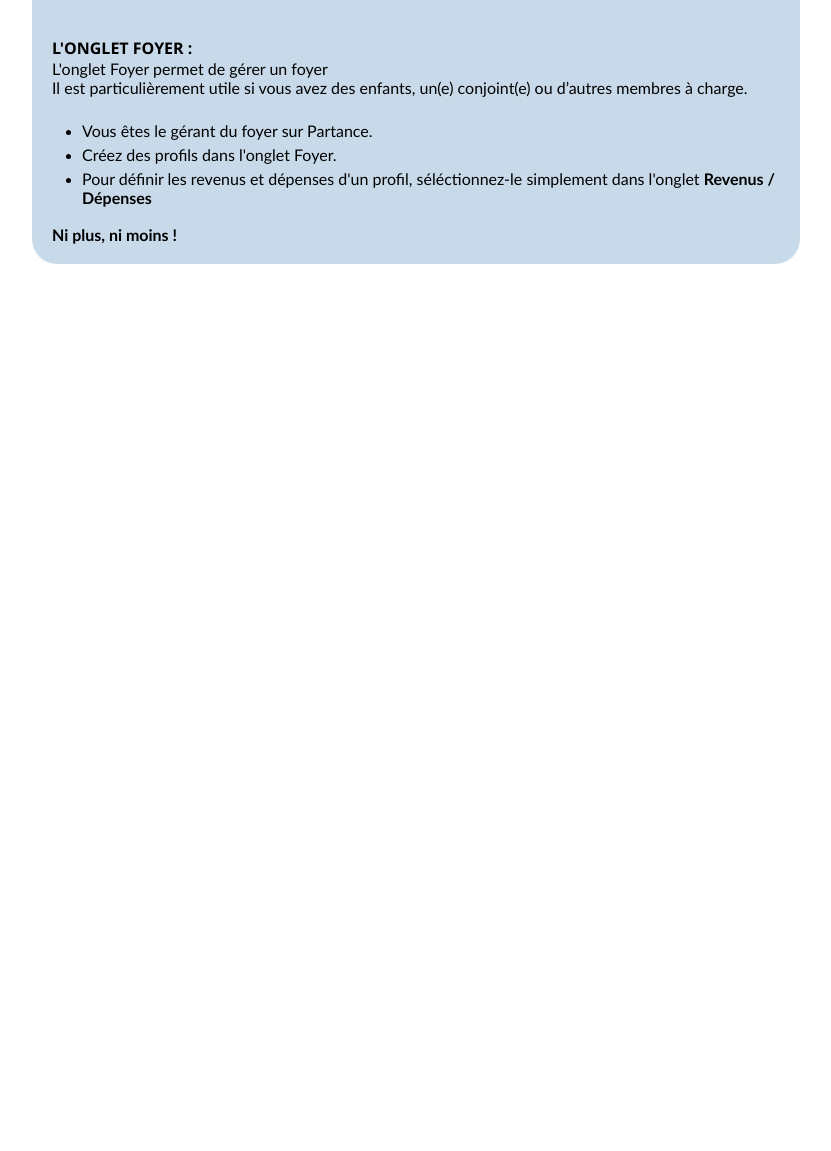
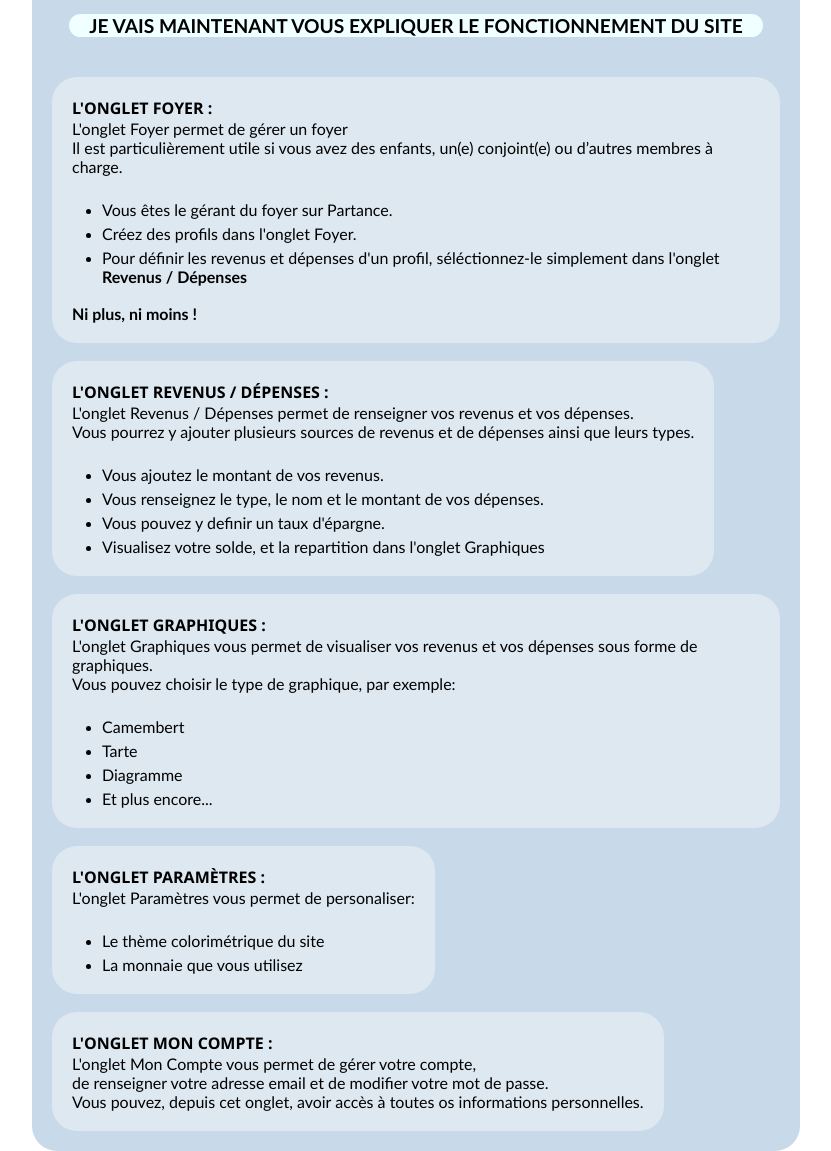
Before and after one commit to EDIT2CODE/Partance, a plain HTML site: page index.html in a window 1280 px wide. Shown: the part 680-1831 px from the top of the page, without its empty margins (224-1055 px from the left). Before the commit the page ends 944 px from the top, so only its background shows below. Drawn offline with Linux system fonts and the light colour scheme.

Commit message:
index exp

```diff
--- a/CSS/styles.css
+++ b/CSS/styles.css
@@ -68,6 +68,14 @@ main h2{
     margin-right: 20%;
 }
 
+.lightbg{
+    background-color: rgb(221, 232, 241);
+    border-radius: 25px;
+    text-align: left;
+    padding: 20px;
+    width: fit-content;
+}
+
 .midpage label{
     font-family: 'Gill Sans', 'Gill Sans MT', Calibri, 'Trebuchet MS', sans-serif;
     text-transform: uppercase;
@@ -120,7 +128,9 @@ main h2{
     margin-bottom: 40px;
     background-color: azure;
     border-radius: 25px;
-    width: auto;
+    display: inline-block;
+    width: fit-content;
+    padding: 0 20px;
 }
 
 p{
--- a/index.html
+++ b/index.html
@@ -26,6 +26,7 @@
                 sans besoins d'accès à votre compte.</p>
 
             <div>
+                <article class="lightbg">
                     <p>Partance va vous servir à gérer vos dépenses en fonction de votre revenu <strong>et ce, gratuitement !</strong> <br>
                     (avec quelques publicités sur les côtés de vos écrans)</p>
 
@@ -61,14 +62,14 @@
                     <p>Je suis le <strong>seul développeur</strong> du projet. Je vous remercie donc d'être indulgent et, si besoin, de m'envoyer vos <br>
                     suggestions ou signalements de bug par mail (dans l'onglet Contact). <strong>Merci d'avance !</strong>
                     </p>
-
+                </article>
                 <br>
                 <br>
 
                 <div>
                     <p class="upperP">je vais maintenant vous expliquer le fonctionnement du site</p>
 
-                    <article>
+                    <article class="lightbg">
                         <h5>L'onglet Foyer :</h5>
 
                         <p>L'onglet Foyer permet de gérer un foyer<br>
@@ -89,6 +90,81 @@
                             <p><strong>Ni plus, ni moins !</strong></p>
                         </p>
                     </article>
+                    <br>
+                    <article class="lightbg">
+                        <h5>L'onglet Revenus / Dépenses :</h5>
+
+                        <p>
+                            L'onglet Revenus / Dépenses permet de renseigner vos revenus et vos dépenses. <br>
+                            Vous pourrez y ajouter plusieurs sources de revenus et de dépenses ainsi que leurs types. <br>
+                            <br>
+                        <ul>
+                            <li>
+                                <p>Vous ajoutez le montant de vos revenus.</p>
+                            </li>
+                            <li>
+                                <p>Vous renseignez le type, le nom et le montant de vos dépenses.</p>
+                            </li>
+                            <li>
+                                <p>Vous pouvez y definir un taux d'épargne.</p>
+                            </li>
+                            <li>
+                                <p>Visualisez votre solde, et la repartition dans l'onglet Graphiques</p>
+                            </li>
+                        </ul>
+                        </p>
+                    </article>
+                    <br>
+                    <article class="lightbg">
+                        <h5>L'onglet Graphiques :</h5>
+
+                        <p>
+                            L'onglet Graphiques vous permet de visualiser vos revenus et vos dépenses sous forme de graphiques. <br>
+                            Vous pouvez choisir le type de graphique, par exemple:<br>
+                            <br>
+                            <ul>
+                                <li>
+                                    <p>Camembert</p>
+                                </li>
+                                <li>
+                                    <p>Tarte</p>
+                                </li>
+                                <li>
+                                    <p>Diagramme</p>
+                                </li>
+                                <li>
+                                    <p>Et plus encore...</p>
+                                </li>
+                            </ul>
+                        </p>
+                    </article>
+                    <br>
+                    <article class="lightbg">
+                        <h5>L'onglet Paramètres :</h5>
+
+                        <p>
+                            L'onglet Paramètres vous permet de personaliser: <br>
+                            <br>
+                            <ul>
+                                <li>
+                                    <p>Le thème colorimétrique du site</p>
+                                </li>
+                                <li>
+                                    <p>La monnaie que vous utilisez</p>
+                                </li>
+                            </ul>
+                        </p>
+                    </article>
+                    <br>
+                    <article class="lightbg">
+                        <h5>L'onglet Mon Compte :</h5>
+
+                        <p>
+                            L'onglet Mon Compte vous permet de gérer votre compte, <br>
+                            de renseigner votre adresse email et de modifier votre mot de passe. <br>
+                            Vous pouvez, depuis cet onglet, avoir accès à toutes os informations personnelles.
+                        </p>
+                    </article>
                 </div>
             </div>
         </div>
```
Lines whose indentation alone changed are shown as unchanged.
